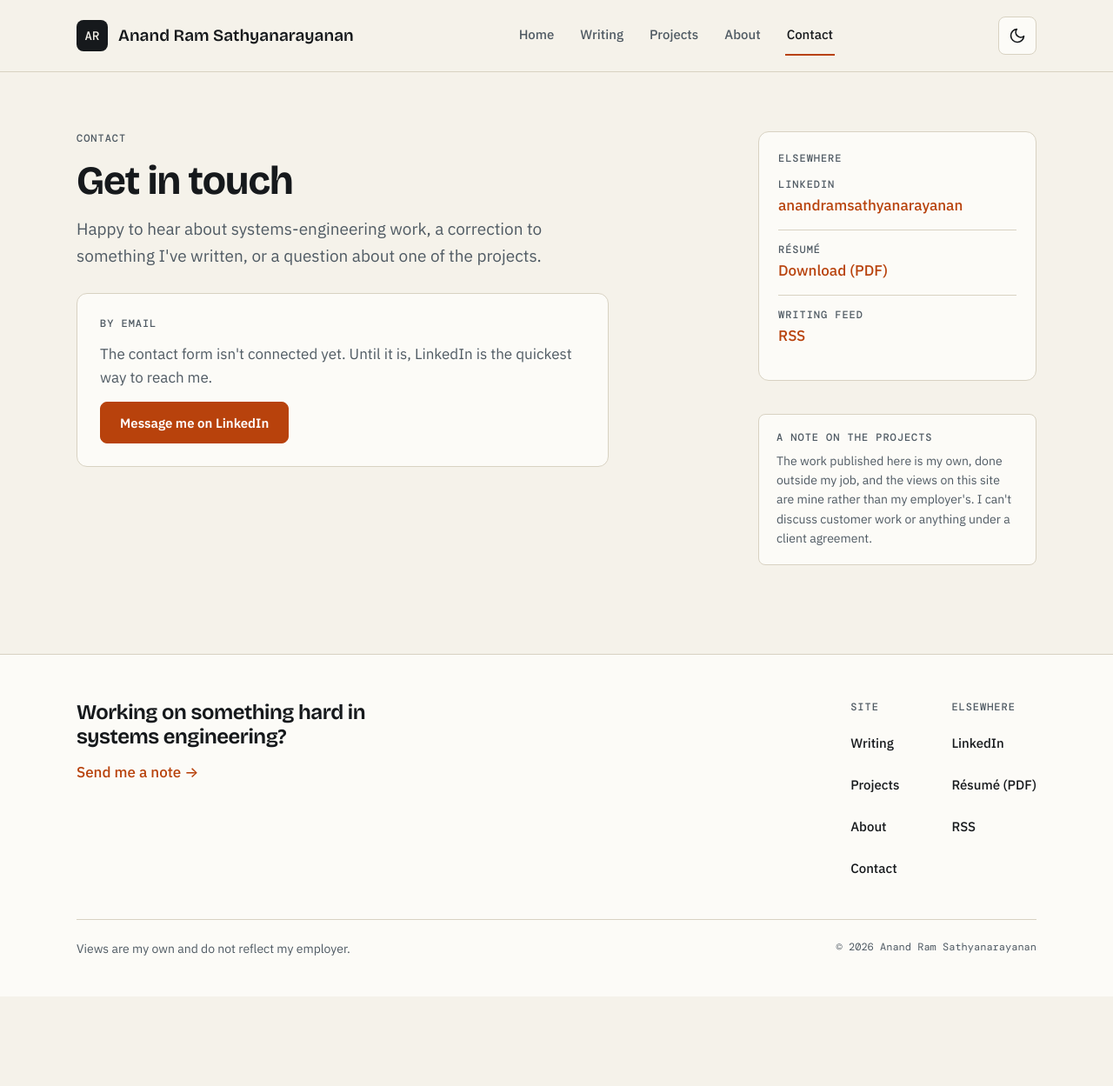
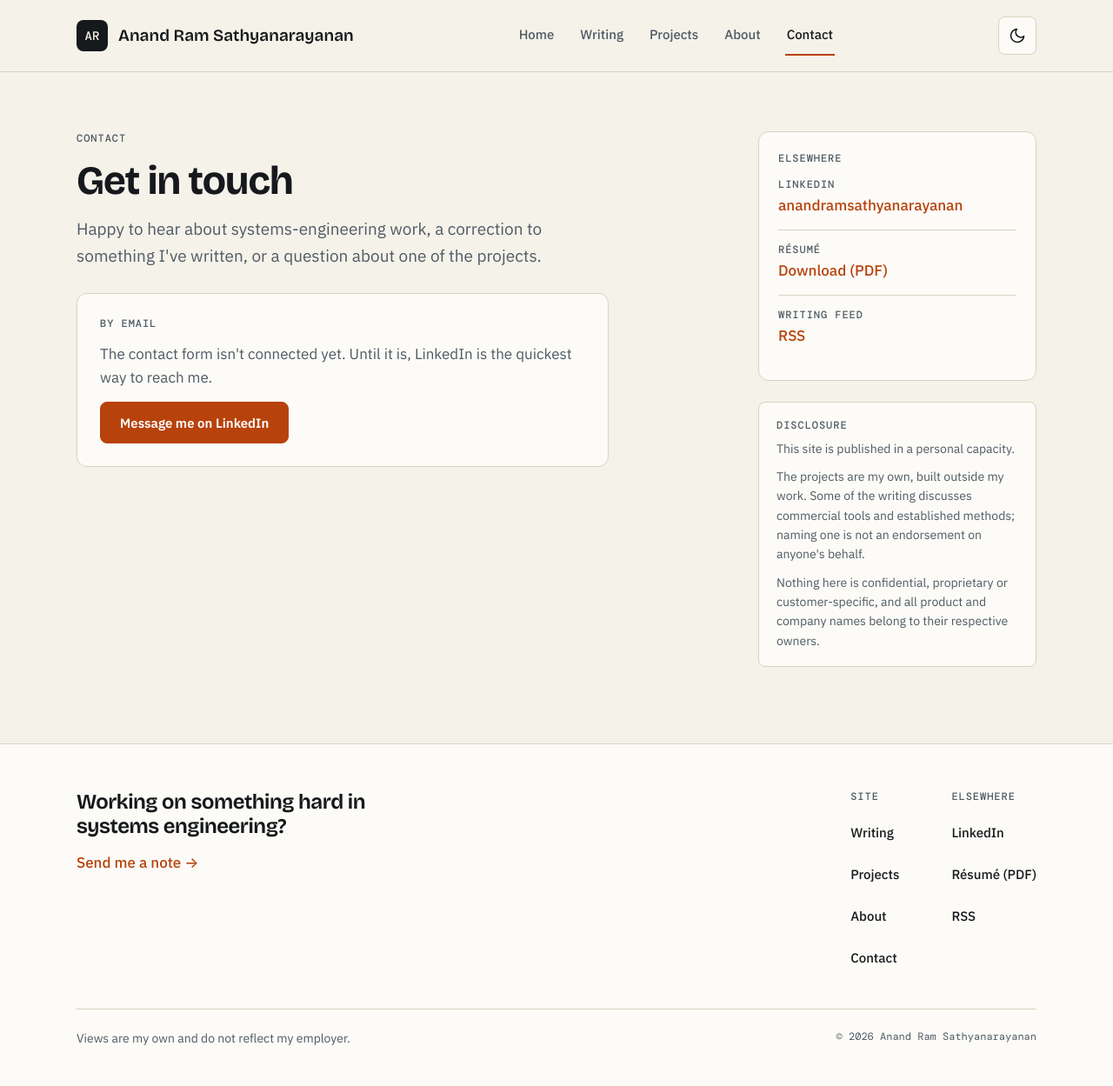
Before and after one commit to anandrams/anandrams.github.io, a Jekyll site: the page built from contact.html, in a window 1280 px wide. Shown: the whole page at 87% size. Built offline with Jekyll 4.4.1, drawn with Linux system fonts in a browser that asks for light colours; some web fonts are replaced; before the commit the page ends 1146 px from its top, so only the background shows below that.

Commit message:
Replace the contact note with a proper disclosure
The old wording claimed everything published here was done outside work,
which stopped being exactly true once the LinkedIn articles that discuss
commercial tools were listed. The new block scopes the claim to the
projects, covers tool mentions and trademarks, and states plainly that
nothing on the site is confidential or customer-specific.

Co-Authored-By: Claude Opus 5 <noreply@anthropic.com>
Claude-Session: https://claude.ai/code/session_01At42t24721K53gZ3vDQDZV

```diff
--- a/contact.html
+++ b/contact.html
@@ -81,12 +81,15 @@ description: How to reach Anand Ram Sathyanarayanan.
       </div>
     </div>
 
-    <p class="endnote" style="font-size: 14px">
-      <span class="eyebrow" style="display: block; margin-bottom: 8px">A note on the projects</span>
-      The work published here is my own, done outside my job, and the views on
-      this site are mine rather than my employer's. I can't discuss customer
-      work or anything under a client agreement.
-    </p>
+    <div class="endnote" style="font-size: 14px">
+      <span class="eyebrow" style="display: block; margin-bottom: 8px">Disclosure</span>
+      <p>This site is published in a personal capacity.</p>
+      <p>The projects are my own, built outside my work. Some of the writing
+      discusses commercial tools and established methods; naming one is not an
+      endorsement on anyone's behalf.</p>
+      <p>Nothing here is confidential, proprietary or customer-specific, and all
+      product and company names belong to their respective owners.</p>
+    </div>
 
   </aside>
 </div>
```
